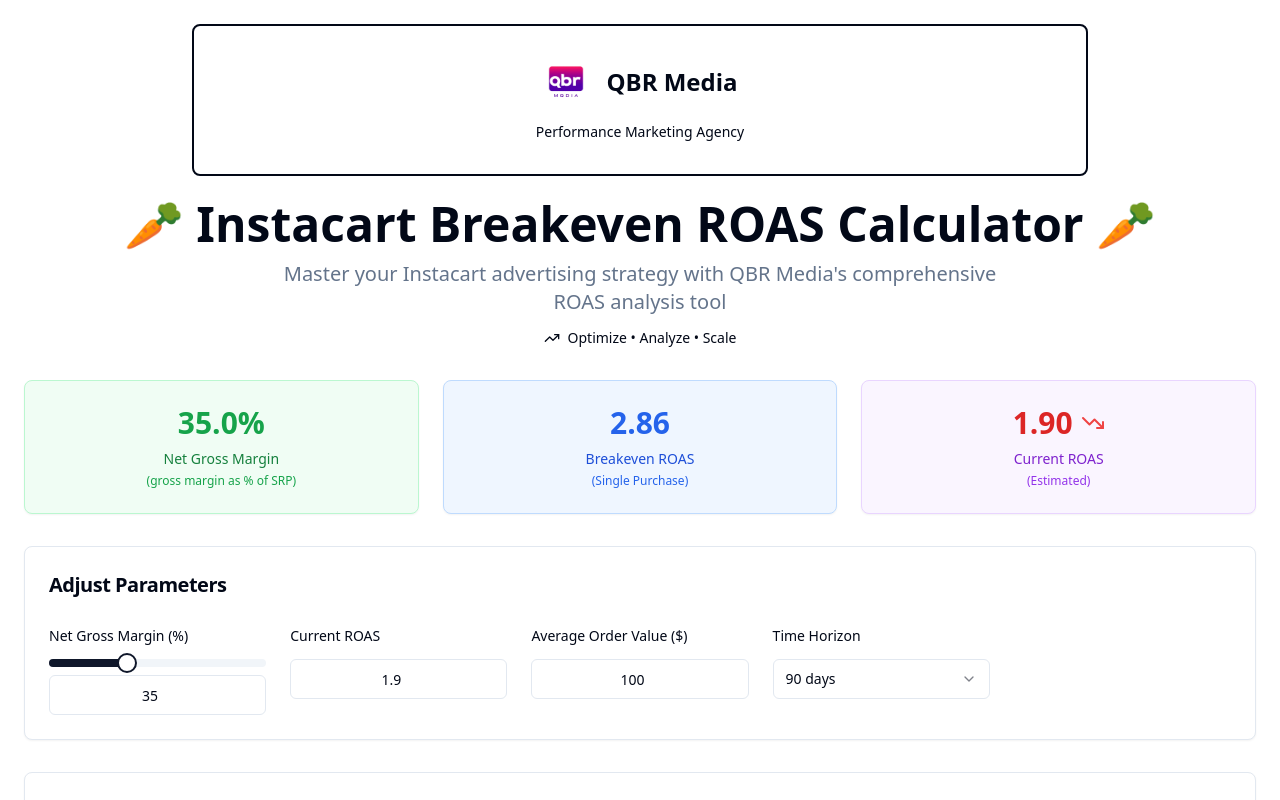
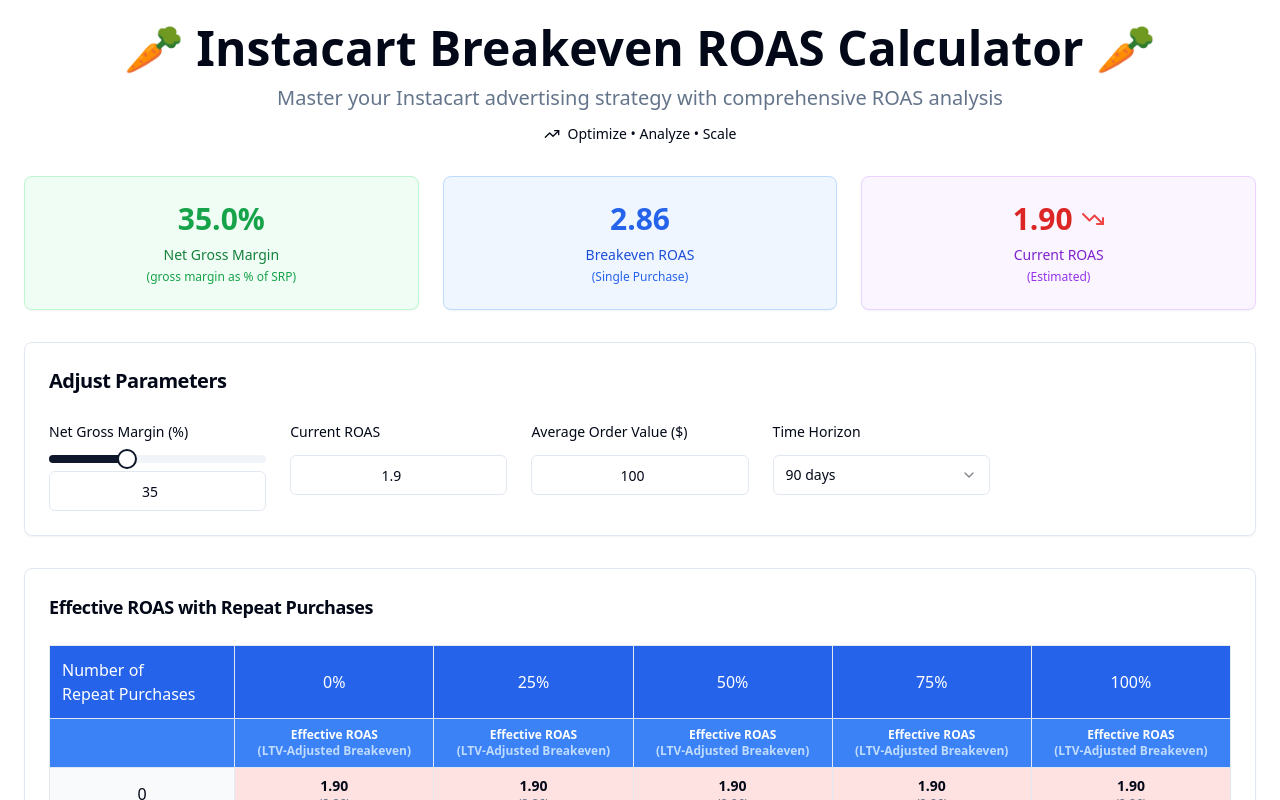
Before and after one commit to qbrico/roas-optimizer-insight-engine, a React (Vite) app: page / in a window 1280 px wide. Shown: the top 800 px of the page. Built offline with nearby package versions, Linux system fonts and the light colour scheme.

Commit message:
Refactor: Implement branding and CTA changes
Remove header card and footer. Style CTA button with brand colors.

```diff
--- a/src/pages/Index.tsx
+++ b/src/pages/Index.tsx
@@ -67,34 +67,8 @@ const Index = () => {
   };
   return <div className="min-h-screen bg-background">
       <div className="container mx-auto p-6 space-y-8">
-        {/* Branded Header */}
+        {/* Main Title */}
         <div className="text-center space-y-6">
-          {/* QBR Media Brand Card */}
-          <Card className="mx-auto max-w-4xl border-2" style={{
-            background: 'linear-gradient(135deg, hsl(var(--qbr-primary) / 0.1), hsl(var(--qbr-secondary) / 0.1))',
-            borderColor: 'hsl(var(--qbr-primary) / 0.3)',
-            boxShadow: 'var(--shadow-brand)'
-          }}>
-            <CardContent className="p-8">
-              <div className="flex flex-col items-center space-y-4">
-                <div className="flex items-center space-x-4">
-                  <img
-                    src={qbrLogo}
-                    alt="QBR Media"
-                    className="h-12 w-auto"
-                  />
-                  <div className="text-2xl font-semibold" style={{ color: 'hsl(var(--qbr-primary))' }}>
-                    QBR Media
-                  </div>
-                </div>
-                <div className="text-sm font-medium" style={{ color: 'hsl(var(--qbr-secondary))' }}>
-                  Performance Marketing Agency
-                </div>
-              </div>
-            </CardContent>
-          </Card>
-
-          {/* Main Title with Instacart Branding */}
           <div className="space-y-3">
             <h1 className="text-5xl font-bold text-foreground flex items-center justify-center gap-3">
               <span>🥕</span>
@@ -102,7 +76,7 @@ const Index = () => {
               <span>🥕</span>
             </h1>
             <p className="text-xl text-muted-foreground max-w-3xl mx-auto">
-              Master your Instacart advertising strategy with QBR Media's comprehensive ROAS analysis tool
+              Master your Instacart advertising strategy with comprehensive ROAS analysis
             </p>
             <div className="flex items-center justify-center space-x-2 text-sm font-medium" style={{ color: 'hsl(var(--instacart-orange))' }}>
               <TrendingUp className="h-4 w-4" />
@@ -180,10 +154,9 @@ const Index = () => {
               <Button
                 asChild
                 size="lg"
-                className="text-lg px-8 py-6 font-semibold text-white"
+                className="text-lg px-8 py-6 font-semibold text-white border-0"
                 style={{
-                  background: 'linear-gradient(135deg, hsl(var(--qbr-primary)), hsl(var(--qbr-secondary)))',
-                  border: 'none'
+                  background: 'linear-gradient(135deg, hsl(var(--qbr-primary)), hsl(var(--qbr-secondary)))'
                 }}
               >
                 <a
@@ -204,16 +177,6 @@ const Index = () => {
           </CardContent>
         </Card>
 
-        {/* Footer Attribution */}
-        <div className="text-center py-8 border-t border-border">
-          <div className="flex items-center justify-center space-x-2 text-sm text-muted-foreground">
-            <span>Powered by</span>
-            <img src={qbrLogo} alt="QBR Media" className="h-6 w-auto" />
-            <span className="font-semibold" style={{ color: 'hsl(var(--qbr-primary))' }}>QBR Media</span>
-            <span>•</span>
-            <span>Performance Marketing Agency</span>
-          </div>
-        </div>
       </div>
     </div>;
 };
```
